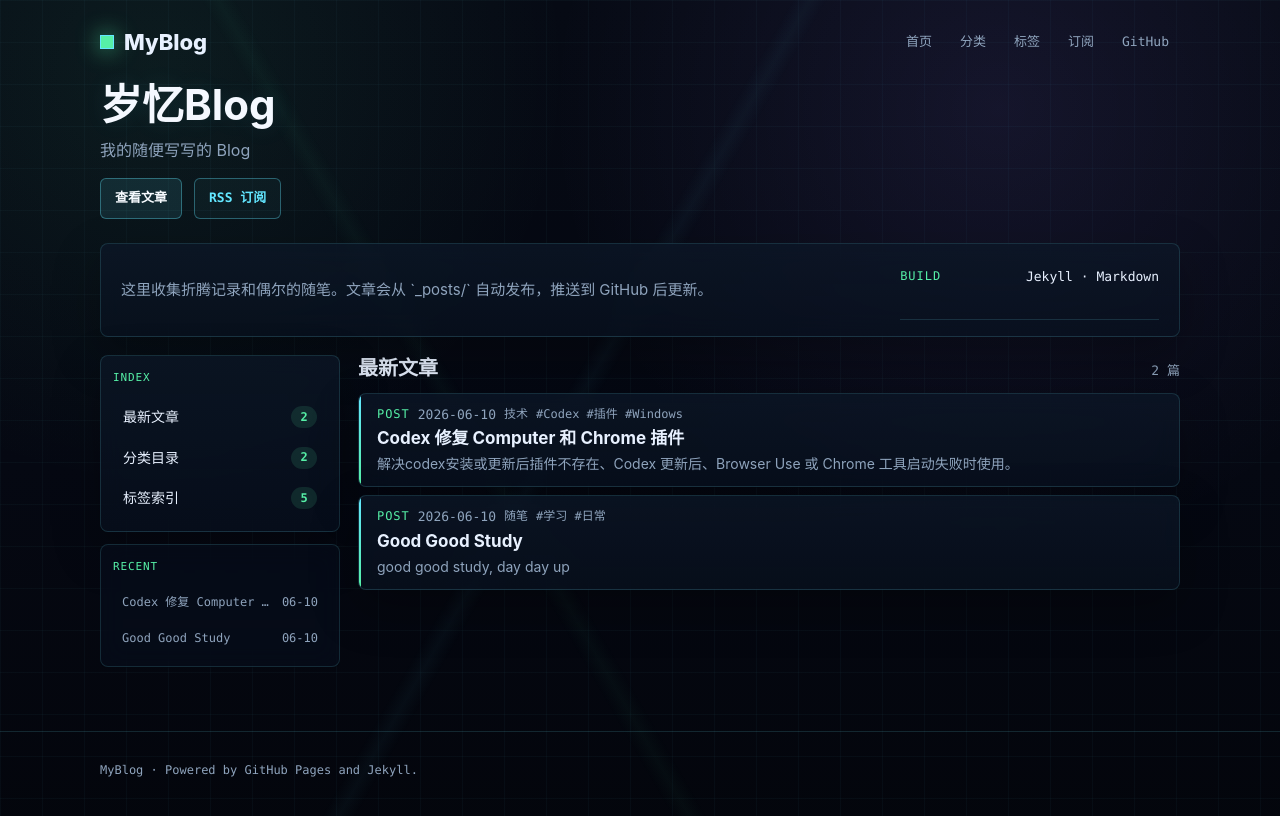
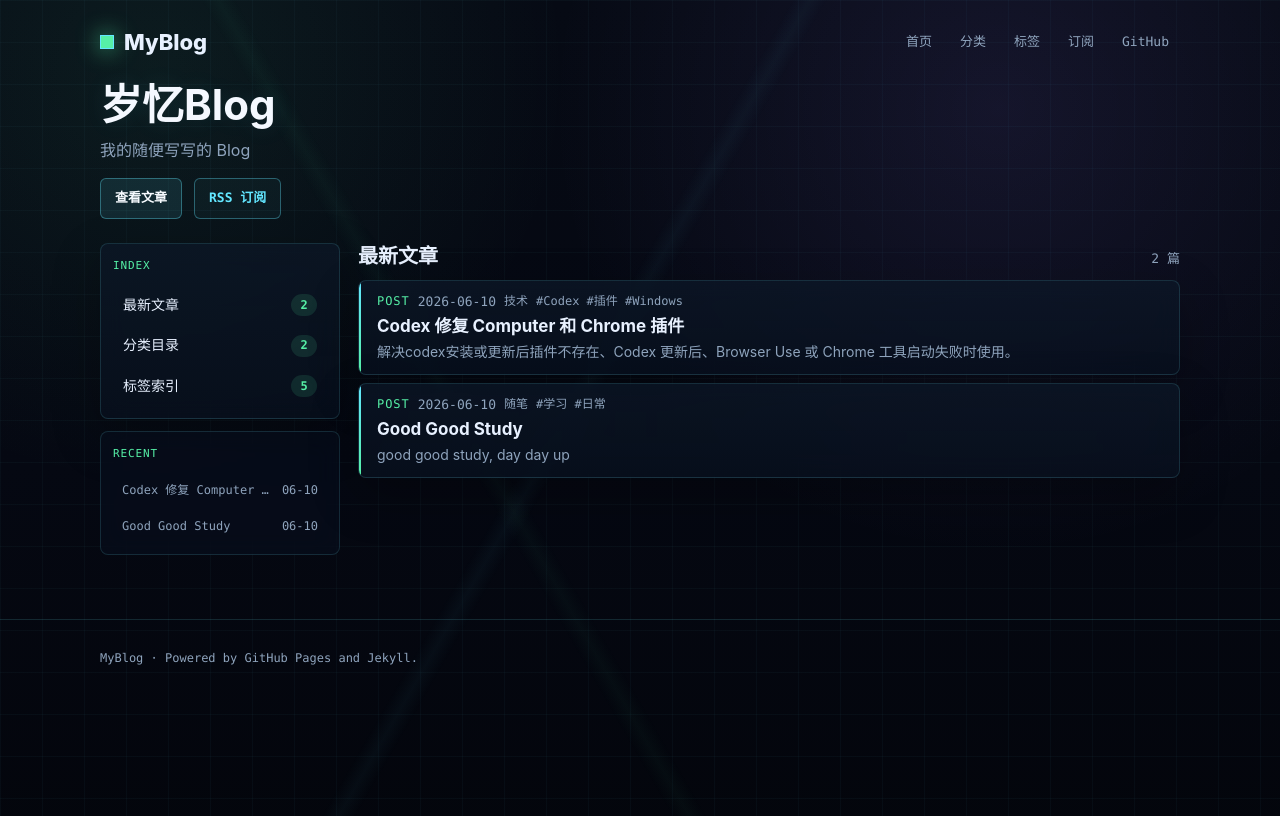
Before and after one commit to joysky77/MyBlog, a Jekyll site: the page built from index.md, in a window 1280 px wide. Shown: the top 816 px of the page. Built offline with Jekyll 4.4.1, drawn with Linux system fonts in a browser that asks for light colours; comment, search, counter and statistics services are not loaded.

Commit message:
Remove homepage intro panel

```diff
--- a/index.md
+++ b/index.md
@@ -2,20 +2,6 @@
 layout: default
 title: 岁忆Blog
 ---
-
-<section class="intro tech-panel">
-<dl>
-    <div>
-      <p>这里收集折腾记录和偶尔的随笔。文章会从 `_posts/` 自动发布，推送到 GitHub 后更新。</p>
-    </div>
-</dl>
-  <dl class="signal-list">
-    <div>
-      <dt>BUILD</dt>
-      <dd>Jekyll · Markdown</dd>
-    </div>
-  </dl>
-</section>
 
 <div class="blog-shell">
   <aside class="blog-sidebar" aria-label="博客目录">
```
